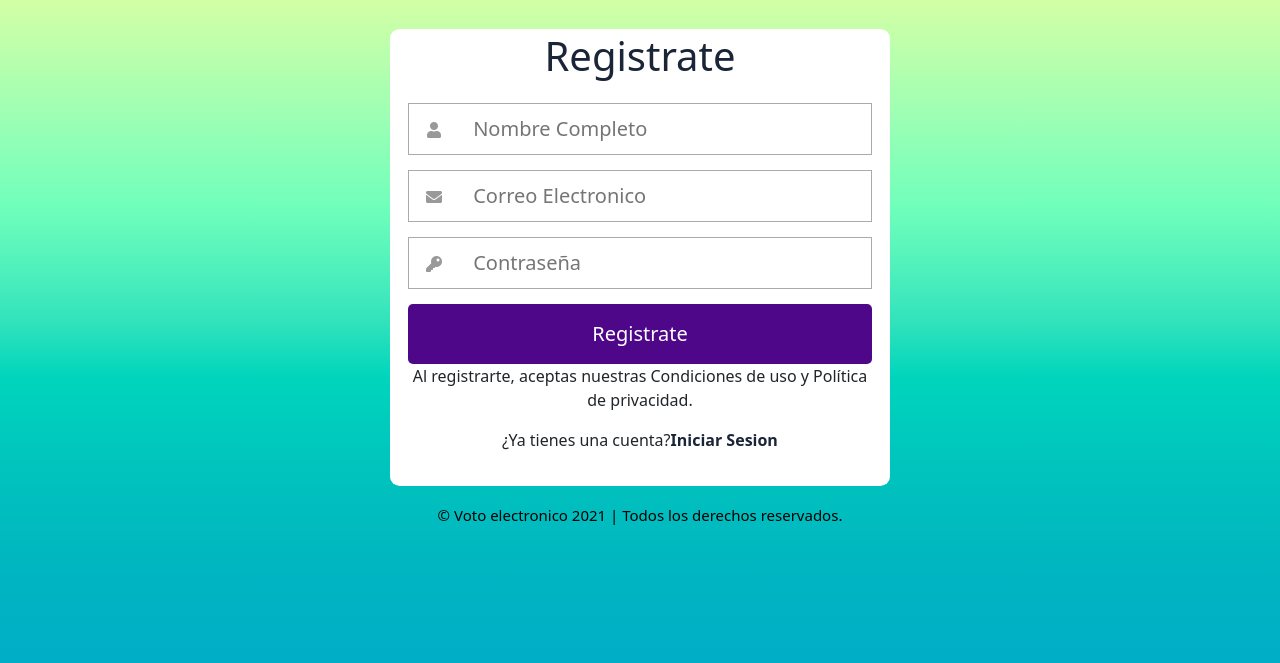
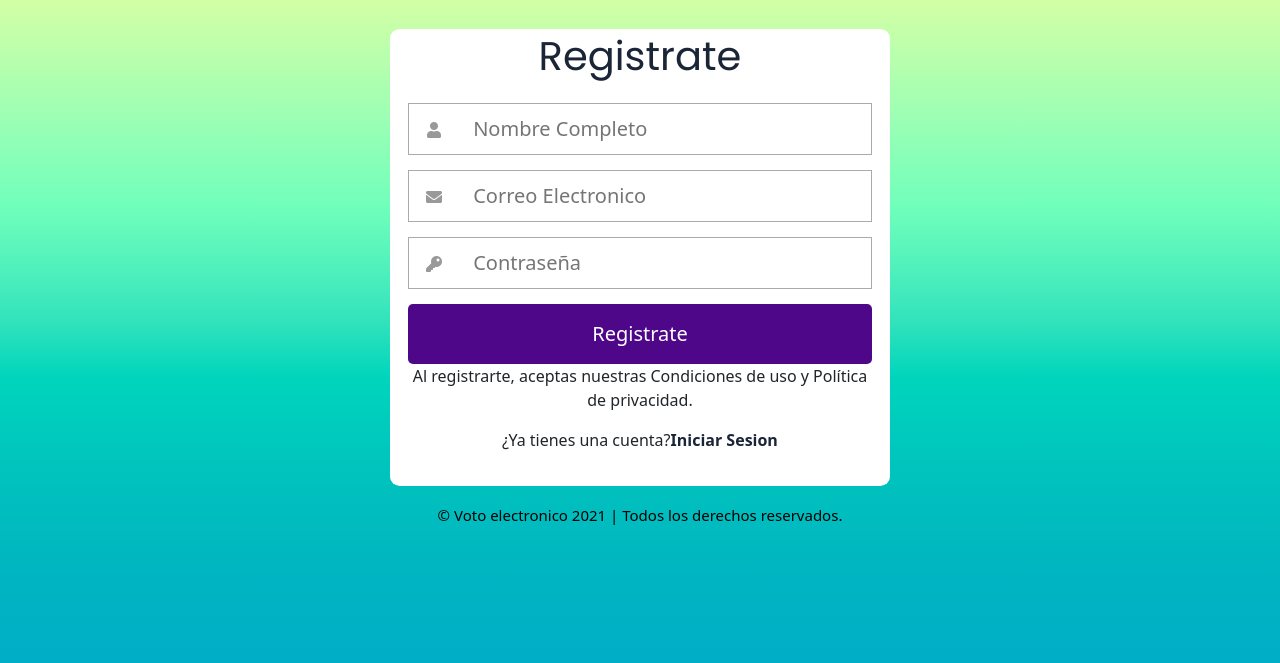
Before and after one commit to PPROF2-2022ProgWeb/g31-aula1-votoelectronico-g31, a PHP site: page /registrarvista.html in a window 1280 px wide. Shown: the part 137-800 px from the top of the page. Run offline with PHP 8.4, Linux system fonts and the light colour scheme; some libraries are stand-ins or nearby versions.

Commit message:
fuente personlizada en login/registro

```diff
--- a/VOTO_ELECTRONICO/css/estilo_lyr.css
+++ b/VOTO_ELECTRONICO/css/estilo_lyr.css
@@ -12,6 +12,9 @@ body {
 header{
     margin-left: auto;
     margin-right: auto;
+}
+h1{
+    font-family: 'Poppins', sans-serif;
 }
 .logo{
     width: 10%;
--- a/VOTO_ELECTRONICO/loginvista.html
+++ b/VOTO_ELECTRONICO/loginvista.html
@@ -11,6 +11,9 @@
     <link rel="stylesheet" href="https://use.fontawesome.com/releases/v5.6.3/css/all.css" >
     <link rel="shortcut icon" href="img/logos/icono_Mesa_de_trabajo1.png" type="image/x-icon">
 	<link rel="stylesheet" href="css/estilo_lyr.css">
+    <link rel="preconnect" href="https://fonts.googleapis.com">
+    <link rel="preconnect" href="https://fonts.gstatic.com" crossorigin>
+    <link href="https://fonts.googleapis.com/css2?family=Poppins&display=swap" rel="stylesheet">
     <link href="bootstrap-5.0.1-dist/css/bootstrap.min.css" rel="stylesheet">
 
 </head>
--- a/VOTO_ELECTRONICO/registrarvista.html
+++ b/VOTO_ELECTRONICO/registrarvista.html
@@ -11,6 +11,9 @@
     <link rel="stylesheet" href="https://use.fontawesome.com/releases/v5.6.3/css/all.css" >
     <link rel="shortcut icon" href="img/logos/icono_Mesa_de_trabajo1.png" type="image/x-icon">
 	<link rel="stylesheet" href="css/estilo_lyr.css">
+    <link rel="preconnect" href="https://fonts.googleapis.com">
+    <link rel="preconnect" href="https://fonts.gstatic.com" crossorigin>
+    <link href="https://fonts.googleapis.com/css2?family=Poppins&display=swap" rel="stylesheet">
 
     <title>Voto Electronico - Registrate </title>
 
```
